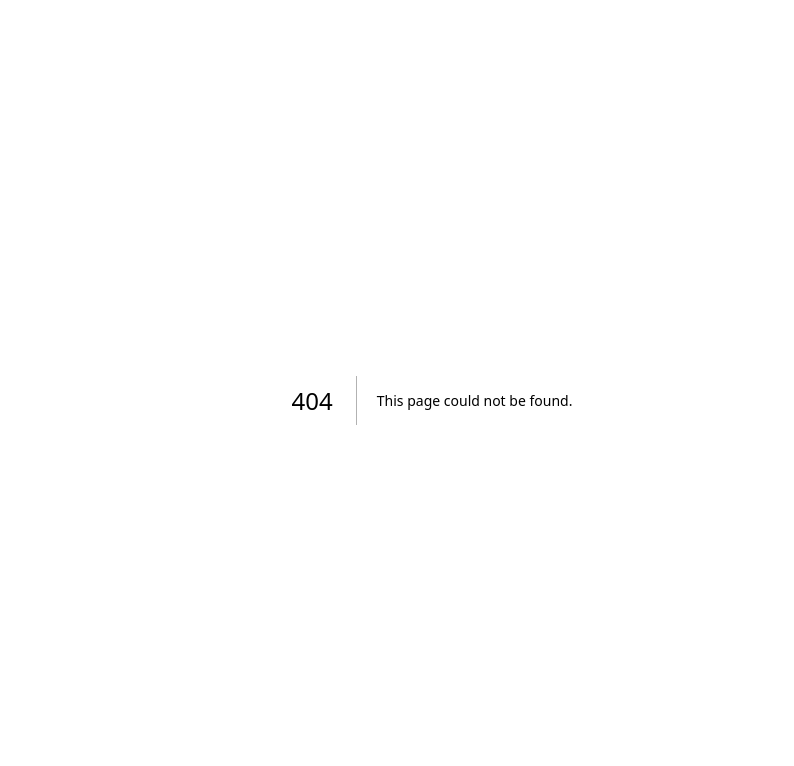
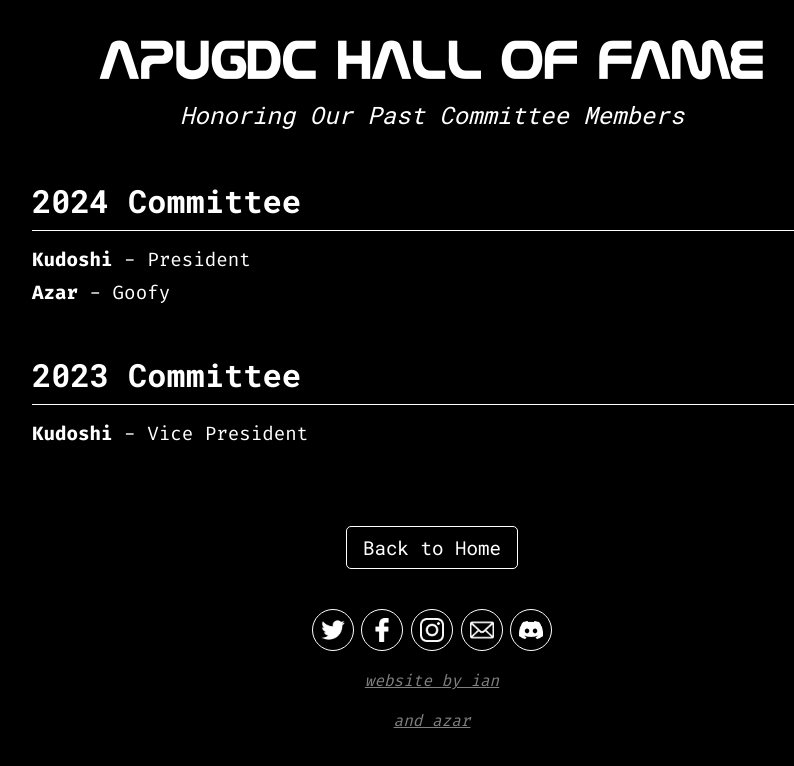
Before and after one commit to ian-hon/apugdc, a Next.js app: page /hall-of-fame in a window 1280 px wide. Before the commit this address had no page. Shown: the top 766 px of the page, without its empty margins (208-1002 px from the left). Built offline with nearby package versions, Linux system fonts and the light colour scheme.

Commit message:
Add: Hall-of-Fame Page

```diff
--- a/src/app/footer.tsx
+++ b/src/app/footer.tsx
@@ -12,24 +12,27 @@ export default function Footer(): React.JSX.Element {
         <div id={styles.footer}>
             <div>
                 <a>
-                    <Image src={twitter} alt=""/>
+                    <Image src={twitter} alt="Twitter"/>
                 </a>
                 <a>
-                    <Image src={facebook} alt=""/>
+                    <Image src={facebook} alt="Facebook"/>
                 </a>
                 <a>
-                    <Image src={instagram} alt=""/>
+                    <Image src={instagram} alt="Instagram"/>
                 </a>
                 <a>
-                    <Image src={mail} alt=""/>
+                    <Image src={mail} alt="Email"/>
                 </a>
                 <a>
-                    <Image src={discord} alt=""/>
+                    <Image src={discord} alt="Discord"/>
                 </a>
             </div>
             <a href="https://www.github.com/Asianerd">
                 website by ian
             </a>
+            <a href="https://github.com/Miisan-png">
+                and azar
+            </a>
         </div>
     )
 }
--- /dev/null
+++ b/src/app/hall-of-fame/hall-of-fame.module.css
@@ -0,0 +1,70 @@
+#page {
+    display: flex;
+    justify-content: center;
+    align-items: center;
+    flex-direction: column;
+    background-color: var(--background);
+    min-height: 100vh;
+    padding: 2rem 0;
+}
+
+#header {
+    text-align: center;
+    margin-bottom: 3rem;
+}
+
+#header h1 {
+    font-family: var(--nasaliza-font);
+    font-size: 4rem;
+    margin-bottom: 0.5rem;
+}
+
+#header h2 {
+    font-family: var(--robotomono-font);
+    font-size: 1.5rem;
+    font-style: italic;
+    font-weight: 400;
+}
+
+#main {
+    width: 80%;
+    max-width: 800px;
+}
+
+.yearSection {
+    margin-bottom: 3rem;
+}
+
+.yearSection h3 {
+    font-family: var(--robotomono-font);
+    font-size: 2rem;
+    margin-bottom: 1rem;
+    border-bottom: 1px solid var(--foreground);
+    padding-bottom: 0.5rem;
+}
+
+.yearSection ul {
+    list-style-type: none;
+    padding: 0;
+}
+
+.yearSection li {
+    font-family: var(--firacode-font);
+    font-size: 1.2rem;
+    margin-bottom: 0.5rem;
+}
+
+.backButton {
+    font-family: var(--robotomono-font);
+    font-size: 1.2rem;
+    padding: 0.5rem 1rem;
+    border: 1px solid var(--foreground);
+    border-radius: 5px;
+    margin-top: 2rem;
+    transition: all 0.3s ease;
+}
+
+.backButton:hover {
+    background-color: var(--foreground);
+    color: var(--background);
+}
--- /dev/null
+++ b/src/app/hall-of-fame/page.tsx
@@ -0,0 +1,48 @@
+"use client";
+
+import styles from "./hall-of-fame.module.css";
+import Footer from "../footer";
+import Link from "next/link";
+
+const committeeMembers = [
+    { year: 2024, members: [
+        { name: "Kudoshi", role: "President" },
+        { name: "Azar", role: "Goofy" },
+    ]},
+    { year: 2023, members: [
+        { name: "Kudoshi", role: "Vice President" },
+    ]},
+    // We gotta add more members hereeeeeeeee
+];
+
+export default function HallOfFame() {
+    return (
+        <div id={styles.page}>
+            <header id={styles.header}>
+                <h1>APUGDC Hall of Fame</h1>
+                <h2>Honoring Our Past Committee Members</h2>
+            </header>
+
+            <main id={styles.main}>
+                {committeeMembers.map((yearGroup) => (
+                    <section key={yearGroup.year} className={styles.yearSection}>
+                        <h3>{yearGroup.year} Committee</h3>
+                        <ul>
+                            {yearGroup.members.map((member, index) => (
+                                <li key={index}>
+                                    <strong>{member.name}</strong> - {member.role}
+                                </li>
+                            ))}
+                        </ul>
+                    </section>
+                ))}
+            </main>
+
+            <Link href="/" className={styles.backButton}>
+                Back to Home
+            </Link>
+
+            <Footer />
+        </div>
+    );
+}
--- a/src/app/page.tsx
+++ b/src/app/page.tsx
@@ -5,6 +5,7 @@ import headerBackground from "./assets/space.jpg";
 import Image from "next/image";
 import CountUp from "react-countup";
 import Footer from "./footer";
+import Link from "next/link";
 
 const data = [
     {
@@ -76,6 +77,11 @@ export default function Home() {
                         What is APUGDC?
                     </h3>
                 </a>
+                <Link href="/hall-of-fame">
+                    <h3>
+                        Hall of Fame
+                    </h3>
+                </Link>
             </div>
             <div className={styles.hr}/>
             <div id={styles.eventContainer}>
```
Also changed, not shown: src/app/ParticleBackground.tsx (added, +83 -0 lines).
